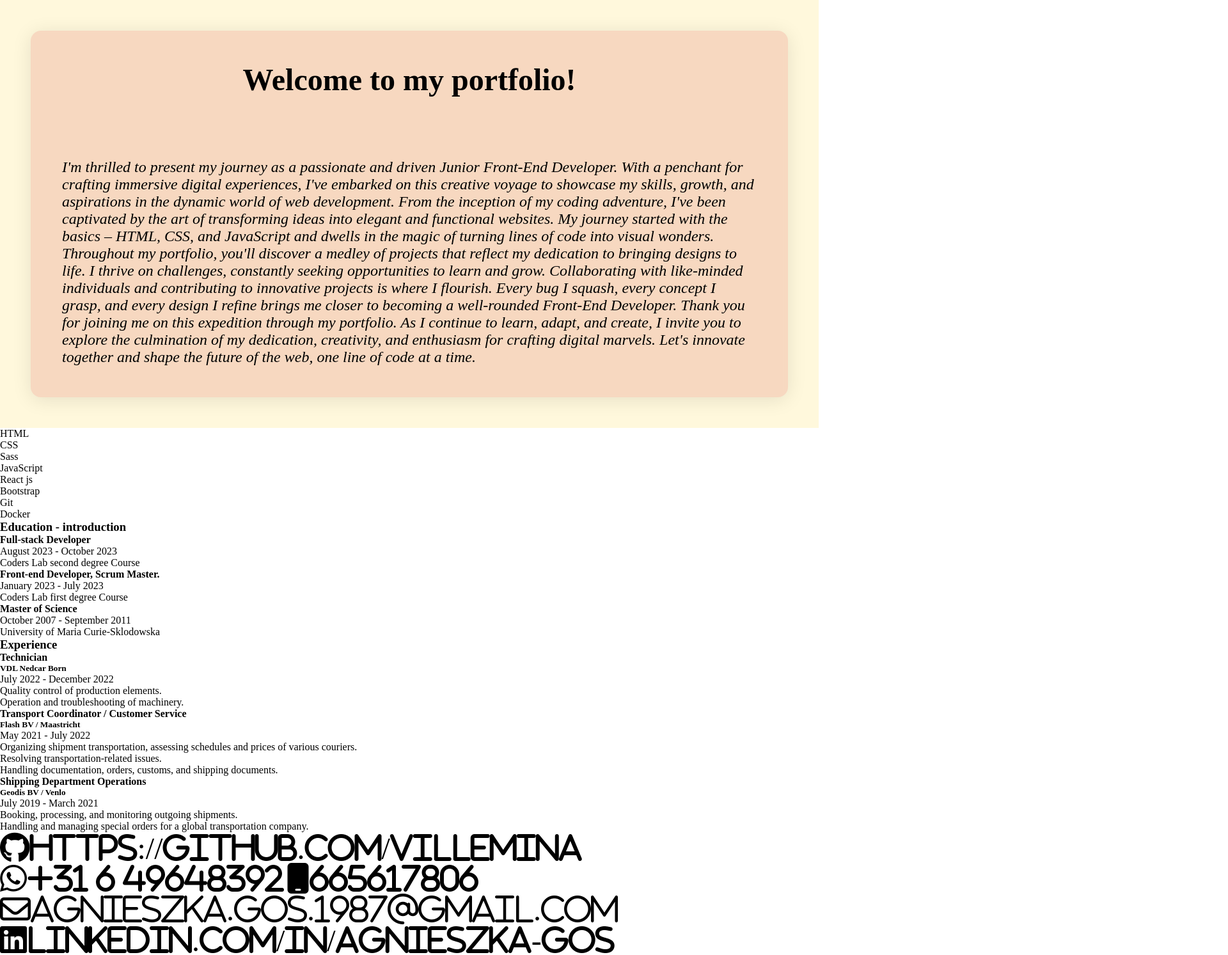
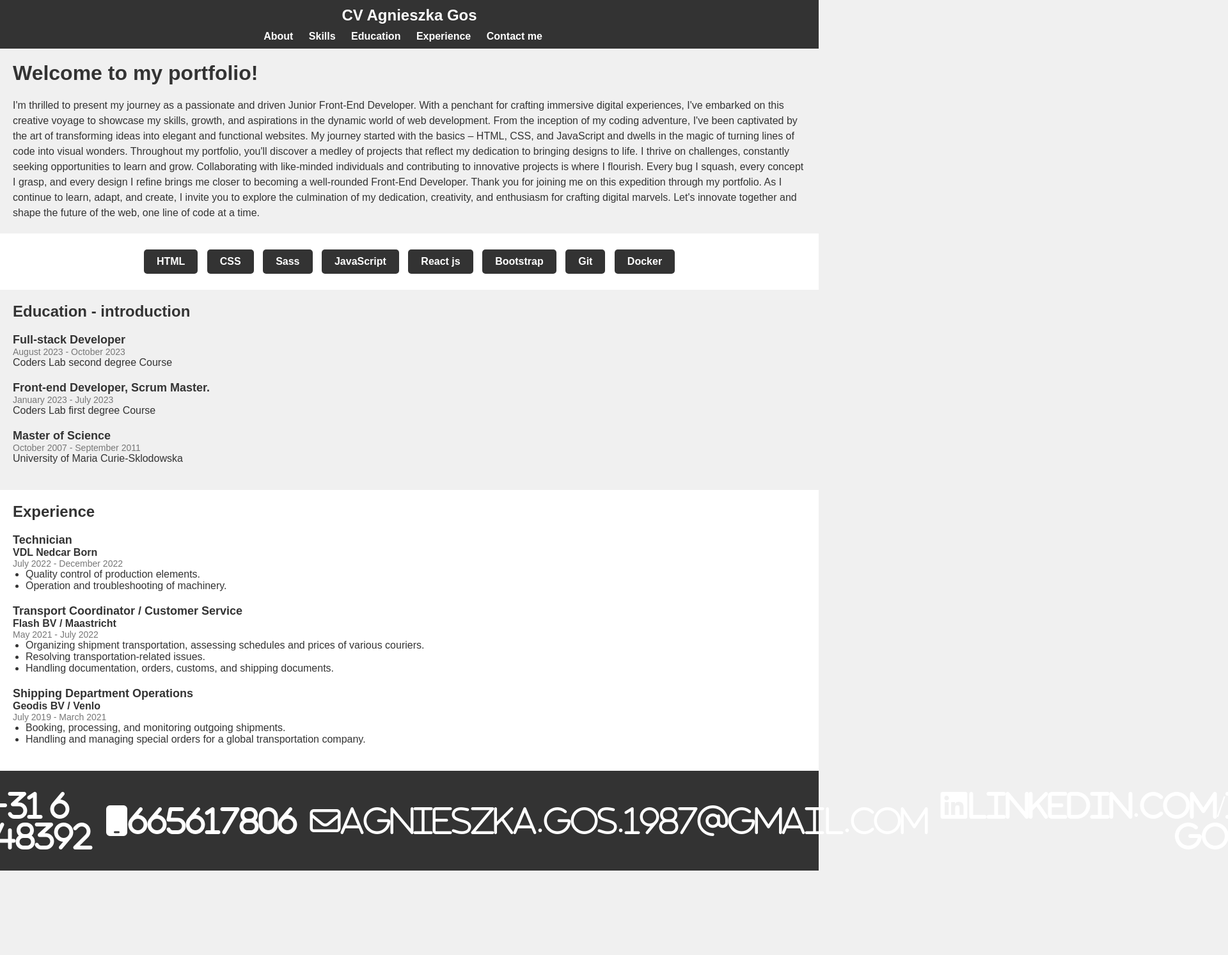
Before and after one commit to Villemina/AgnieszkaCV-Website, a plain HTML site: page index.html in a window 1280 px wide. Shown: the top 1493 px of the page at 64% size, 1920 px wide, since content can reach past the window. After the commit the page ends 1361 px from the top, so only its background shows below. Drawn offline with Linux system fonts and the light colour scheme.

Commit message:
css styling for page

```diff
--- a/index.html
+++ b/index.html
@@ -8,13 +8,7 @@
     <link rel="stylesheet" href="https://cdnjs.cloudflare.com/ajax/libs/font-awesome/6.4.0/css/all.min.css" integrity="sha512-iecdLmaskl7CVkqkXNQ/ZH/XLlvWZOJyj7Yy7tcenmpD1ypASozpmT/E0iPtmFIB46ZmdtAc9eNBvH0H/ZpiBw==" crossorigin="anonymous" referrerpolicy="no-referrer" />
 </head>
 <body>
-    <div class="menu-toggle">
-        <div></div>
-        <div></div>
-        <div></div>
-    </div>
-
-    <nav class="menu">
+<nav class="menu">
         <h2 class="menu__title">CV Agnieszka Gos</h2>
         <ul class="menu__sections">
             <li class="menu__section-element"><a href="#about">About</a></li>
@@ -25,16 +19,6 @@
         </ul>
     </nav>
 
-    <script>
-        const menuToggle = document.querySelector('.menu-toggle');
-        const menu = document.querySelector('.menu');
-
-        menuToggle.addEventListener('click', () => {
-            menu.classList.toggle('open');
-        });
-    </script>
-
-</nav>
 <section id="about" class="about">
     <div class="about-container">
     <h2 class="about-header">Welcome to my portfolio! </h2>
--- a/style.css
+++ b/style.css
@@ -1,116 +1,171 @@
-*{
+/* Reset some default browser styles */
+body, h1, h2, h3, h4, h5, ul, li, p {
     margin: 0;
-    box-sizing: border-box;
     padding: 0;
 }
 
-
-.menu-toggle {
-    display: none;
-    cursor: pointer;
+/* Set a background color and font for the whole page */
+body {
+    font-family: Arial, sans-serif;
+    background-color: #f0f0f0;
+    color: #333;
 }
 
-.menu-toggle div {
-    width: 25px;
-    height: 3px;
-    background-color: #333;
-    margin: 5px 0;
-    transition: 0.4s;
-}
-
-
+/* Style the navigation menu */
 .menu {
     background-color: #333;
     color: #fff;
-    position: fixed;
-    top: 0;
-    left: -250px;
-    width: 250px;
-    height: 100%;
-    transition: 0.4s;
-}
-
-.menu.open {
-    left: 0;
+    text-align: center;
+    padding: 10px;
 }
 
 .menu__title {
-    text-align: center;
-    padding: 20px 0;
+    font-size: 24px;
 }
 
 .menu__sections {
-    list-style-type: none;
+    list-style: none;
     padding: 0;
+    margin-top: 10px;
 }
 
 .menu__section-element {
-    padding: 15px;
-    text-align: center;
+    display: inline;
+    margin-right: 20px;
 }
 
 .menu__section-element a {
     text-decoration: none;
     color: #fff;
-    font-size: 18px;
-    display: block;
-    transition: 0.3s;
+    font-weight: bold;
 }
 
-.menu__section-element a:hover {
-    background-color: #444;
+/* Style the about section */
+.about {
+    padding: 20px;
 }
 
-@media screen and (max-width: 768px) {
-    .menu-toggle {
-        display: block;
-        position: fixed;
-        top: 20px;
-        left: 20px;
-        z-index: 1;
+.about-header {
+    font-size: 32px;
+    margin-bottom: 20px;
 }
 
-    .menu-toggle.open div:nth-child(1) {
-        transform: rotate(-45deg) translate(-5px, 6px);
+.about-text {
+    font-size: 16px;
+    line-height: 1.5;
 }
 
-    .menu-toggle.open div:nth-child(2) {
-        opacity: 0;
+/* Style the skills section */
+.skills {
+    background-color: #fff;
+    padding: 20px;
+    text-align: center;
 }
 
-    .menu-toggle.open div:nth-child(3) {
-        transform: rotate(45deg) translate(-5px, -6px);
+.skills-element {
+    display: inline-block;
+    margin: 5px;
+    padding: 10px 20px;
+    background-color: #333;
+    color: #fff;
+    border-radius: 5px;
+    font-weight: bold;
 }
 
-    .menu.open {
-        left: 0;
+/* Style the education section */
+.education {
+    padding: 20px;
+}
+
+.education-header {
+    font-size: 24px;
+    margin-bottom: 20px;
+}
+
+.education-element {
+    margin-bottom: 20px;
+}
+
+.education-title {
+    font-size: 18px;
+    font-weight: bold;
+}
+
+.education-dates {
+    font-size: 14px;
+    color: #777;
+}
+
+.education-text {
+    font-size: 16px;
+}
+
+/* Style the experience section */
+.experience {
+    background-color: #fff;
+    padding: 20px;
+}
+
+.experience-header {
+    font-size: 24px;
+    margin-bottom: 20px;
+}
+
+.experience-element {
+    margin-bottom: 20px;
+}
+
+.experience-title {
+    font-size: 18px;
+    font-weight: bold;
+}
+
+.experience-company {
+    font-size: 16px;
+    font-weight: bold;
+}
+
+.experience-dates {
+    font-size: 14px;
+    color: #777;
+}
+
+.experience-list {
+    padding-left: 20px;
+}
+
+.experience-text {
+    font-size: 16px;
+}
+
+/* Style the contact section */
+.contact {
+    background-color: #333;
+    color: #fff;
+    text-align: center;
+    padding: 20px;
+}
+
+.contact__container {
+    display: flex;
+    justify-content: center;
+    align-items: center;
+}
+
+.contact i {
+    margin: 10px;
+    color: #fff;
+}
+
+/* Add responsive styles for smaller screens */
+@media (max-width: 768px) {
+    .menu__sections {
+        text-align: center;
+        margin-top: 10px;
+    }
+
+    .menu__section-element {
+        display: block;
+        margin-bottom: 10px;
     }
 }
-.about{
-    background-color: cornsilk;
-    padding: 3rem;
-}
-.about-container{
-    display: flex;
-    flex-direction: column;
-    justify-content: center;
-    align-items: center;
-    background: rgba(199, 33, 33, 0.15);
-    border-radius: 16px;
-    box-shadow: 0 4px 30px rgba(0, 0, 0, 0.1);
-    backdrop-filter: blur(5px);
-    -webkit-backdrop-filter: blur(5px);
-    border: 1px solid transparent;
-}
-.about-header{
-    font-size: 3rem;
-    padding: 3rem;
-    color: black;
-}
-.about-text{
-    padding: 3rem;
-    color: black;
-    font-size: 24px;
-    font-weight: lighter;
-    font-style: italic;
-}
```
Also changed, not shown: 1 other file. Lines whose indentation alone changed are shown as unchanged.
